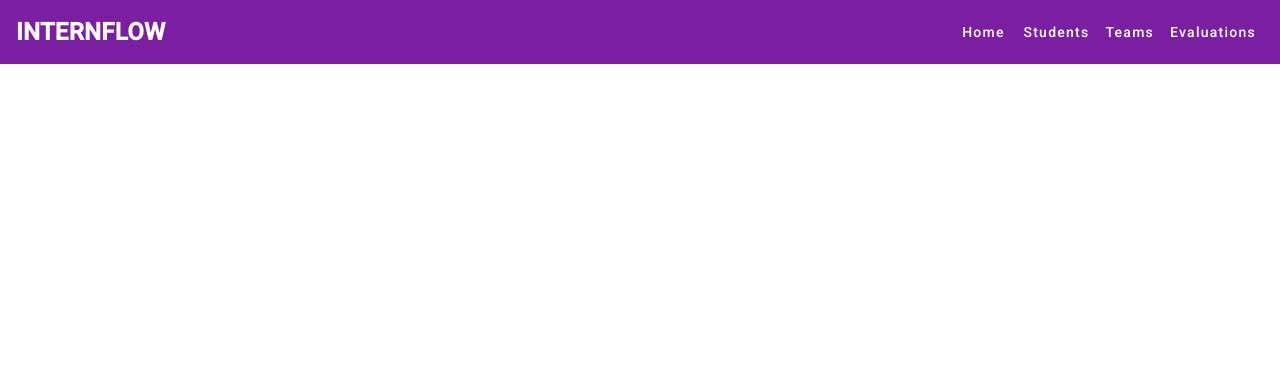
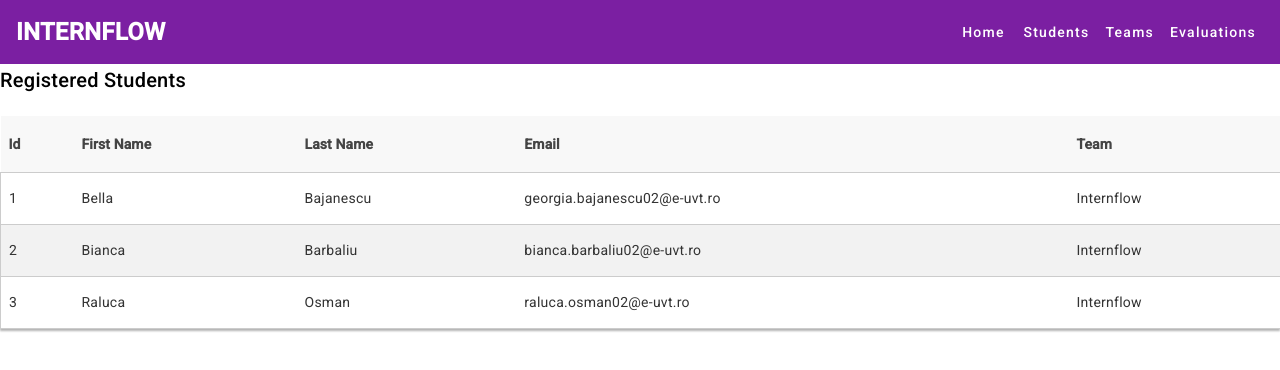
Before and after one commit to Rallu25/internflow-frontend, an Angular app: page / in a window 1280 px wide. Shown: the top 370 px of the page. Built offline with nearby package versions, Linux system fonts and the light colour scheme.

Commit message:
Add student-list.component and proxy.conf.json

```diff
--- a/angular.json
+++ b/angular.json
@@ -65,10 +65,12 @@
 					"builder": "@angular-devkit/build-angular:dev-server",
 					"configurations": {
 						"production": {
-							"browserTarget": "internflow:build:production"
+							"browserTarget": "internflow:build:production",
+							"proxyConfig": "src/proxy.conf.json"
 						},
 						"development": {
-							"browserTarget": "internflow:build:development"
+							"browserTarget": "internflow:build:development",
+							"proxyConfig": "src/proxy.conf.json"
 						}
 					},
 					"defaultConfiguration": "development"
--- a/src/app/app.component.html
+++ b/src/app/app.component.html
@@ -1,6 +1,10 @@
+
 <div class="container">
     <div class="header">
         <app-header></app-header>
     </div>
+    <div class="student-list">
+        <app-student-list></app-student-list>
+    </div>
 
 </div>
--- a/src/app/app.module.ts
+++ b/src/app/app.module.ts
@@ -1,4 +1,4 @@
-import { NgModule } from '@angular/core';
+import { NgModule, CUSTOM_ELEMENTS_SCHEMA } from '@angular/core';
 import { BrowserModule } from '@angular/platform-browser';
 
 import { AppRoutingModule } from './app-routing.module';
@@ -8,12 +8,17 @@ import { HeaderComponent } from './components/header/header.component';
 import { CommonModule } from '@angular/common';
 import { MatToolbarModule } from '@angular/material/toolbar';
 import {MatButtonModule} from '@angular/material/button';
+import { StudentListComponent } from './components/student-list/student-list.component';
+import {MatTableModule} from '@angular/material/table';
+import { MatPaginatorModule } from '@angular/material/paginator';
+
 
 
 @NgModule({
   declarations: [
     AppComponent,
-    HeaderComponent
+    HeaderComponent,
+    StudentListComponent
   ],
   imports: [
     BrowserModule,
@@ -21,10 +26,13 @@ import {MatButtonModule} from '@angular/material/button';
     BrowserAnimationsModule,
     CommonModule,
     MatToolbarModule,
-    MatButtonModule
+    MatButtonModule,
+    MatTableModule,
+    MatPaginatorModule
 
   ],
   providers: [],
-  bootstrap: [AppComponent]
+  bootstrap: [AppComponent],
+  schemas: [CUSTOM_ELEMENTS_SCHEMA]
 })
 export class AppModule { }
--- /dev/null
+++ b/src/app/components/student-list/student-list.component.html
@@ -0,0 +1,38 @@
+<div class="container">
+    <h2>Registered Students</h2>
+    <table mat-table [dataSource]="students" class="mat-elevation-z8">
+
+      <!-- ID Column -->
+      <ng-container matColumnDef="id">
+        <th mat-header-cell *matHeaderCellDef> Id </th>
+        <td mat-cell *matCellDef="let student"> {{ student.id }} </td>
+      </ng-container>
+
+      <!-- First Name Column -->
+      <ng-container matColumnDef="first_name">
+        <th mat-header-cell *matHeaderCellDef> First Name </th>
+        <td mat-cell *matCellDef="let student"> {{ student.first_name }} </td>
+      </ng-container>
+
+      <!-- Last Name Column -->
+      <ng-container matColumnDef="last_name">
+        <th mat-header-cell *matHeaderCellDef> Last Name </th>
+        <td mat-cell *matCellDef="let student"> {{ student.last_name }} </td>
+      </ng-container>
+
+      <!-- Email Column -->
+      <ng-container matColumnDef="email">
+        <th mat-header-cell *matHeaderCellDef> Email </th>
+        <td mat-cell *matCellDef="let student"> {{ student.email }} </td>
+      </ng-container>
+
+      <!-- Team Column -->
+      <ng-container matColumnDef="team">
+        <th mat-header-cell *matHeaderCellDef> Team </th>
+        <td mat-cell *matCellDef="let student"> {{ student.team }} </td>
+      </ng-container>
+
+      <tr mat-header-row *matHeaderRowDef="displayedColumns"></tr>
+      <tr mat-row *matRowDef="let row; columns: displayedColumns;"></tr>
+    </table>
+  </div>
--- /dev/null
+++ b/src/app/components/student-list/student-list.component.scss
@@ -0,0 +1,31 @@
+.container {
+    table {
+      width: 100%;
+      border-collapse: collapse;
+      margin-top: 20px;
+      margin-bottom: 20px;
+      background-color: #fff;
+      box-shadow: 0px 2px 2px rgba(0, 0, 0, 0.3);
+      th {
+        background-color: #f8f8f8;
+        text-align: left;
+        padding: 8px;
+        font-weight: bold;
+        font-size: 14px;
+        color: #444;
+        border-bottom: 1px solid #ccc;
+      }
+      td {
+        border-bottom: 1px solid #ccc;
+        padding: 8px;
+        font-size: 14px;
+        color: #333;
+        &:first-child {
+          border-left: 1px solid #ccc;
+        }
+      }
+      tr:nth-child(even) {
+        background-color: #f2f2f2;
+      }
+    }
+  }
--- /dev/null
+++ b/src/app/components/student-list/student-list.component.ts
@@ -0,0 +1,27 @@
+import { CUSTOM_ELEMENTS_SCHEMA, Component } from '@angular/core';
+import { OnInit } from '@angular/core';
+import { Student } from 'src/app/dtos/student';
+import { StudentService } from 'src/app/services/student.service';
+
+/*const STUDENTS: Student[] = [
+  { id: 1, first_name: 'Bella', last_name: 'Bajanescu', email: 'georgia.bajanescu02@e-uvt.ro', team: 'Internflow'},
+  { id: 2, first_name: 'Bianca', last_name: 'Barbaliu', email: 'bianca.barbaliu02@e-uvt.ro', team: 'Internflow'},
+  { id: 3, first_name: 'Raluca', last_name: 'Osman', email: 'raluca.osman02@e-uvt.ro', team: 'Internflow'}
+]; */
+
+@Component({
+  selector: 'app-student-list',
+  templateUrl: './student-list.component.html',
+  styleUrls: ['./student-list.component.scss']
+})
+export class StudentListComponent implements OnInit {
+  students: Student[] = [];
+  displayedColumns: string[] = ['id', 'first_name', 'last_name', 'email', 'team'];
+  constructor(private studentService: StudentService) {}
+
+  ngOnInit() {
+    this.students = this.studentService.getStudents();
+  }
+
+
+}
--- /dev/null
+++ b/src/app/dtos/student.ts
@@ -0,0 +1,16 @@
+export class Student {
+    id: number;
+    first_name: string;
+    last_name: string;
+    email: string;
+    team: string;
+
+
+    constructor(student: Student) {
+        this.id = student?.id;
+        this.first_name = student?.first_name;
+        this.last_name = student?.last_name;
+        this.email = student?.email;
+        this.team = student?.team;
+    }
+}
--- /dev/null
+++ b/src/app/services/student.service.ts
@@ -0,0 +1,38 @@
+import { Injectable } from '@angular/core';
+import { Student } from '../dtos/student';
+
+@Injectable({
+  providedIn: 'root'
+})
+export class StudentService {
+  private mockStudents: Student[] = [
+    {
+      id: 1,
+      first_name: 'Bella',
+      last_name: 'Bajanescu',
+      email: 'georgia.bajanescu02@e-uvt.ro',
+      team: 'Internflow'
+    },
+    {
+        id: 2,
+        first_name: 'Bianca',
+        last_name: 'Barbaliu',
+        email: 'bianca.barbaliu02@e-uvt.ro',
+        team: 'Internflow'
+      },
+      {
+        id: 3,
+        first_name: 'Raluca',
+        last_name: 'Osman',
+        email: 'raluca.osman02@e-uvt.ro',
+        team: 'Internflow'
+      }
+  ];
+
+  getStudents(): Student[] {
+    return this.mockStudents;
+  }
+}
+
+
+export {};
--- /dev/null
+++ b/src/proxy.conf.json
@@ -0,0 +1,6 @@
+{
+    "/api": {
+        "target": "http://localhost:8080",
+        "secure": false
+    }
+}
```
Also changed, not shown: 2 other files (tests, documents, lock files or other folders).
